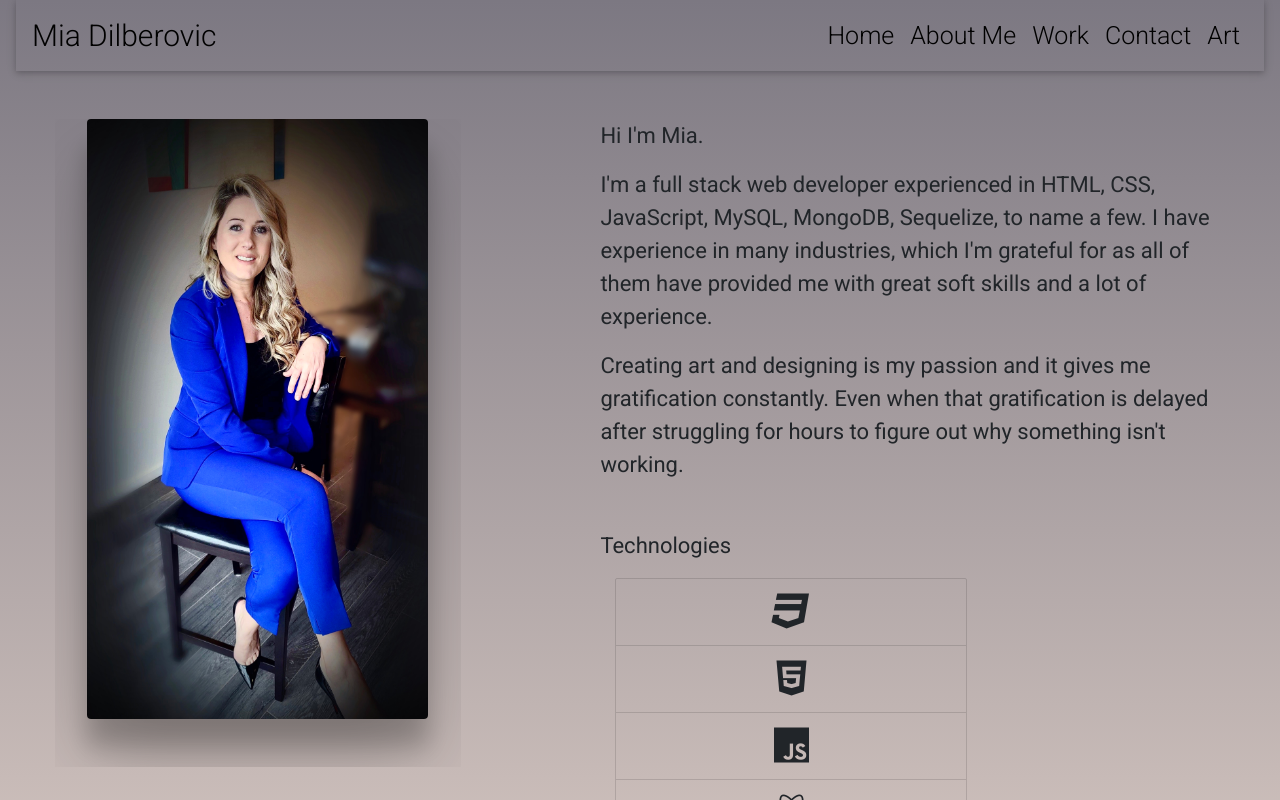
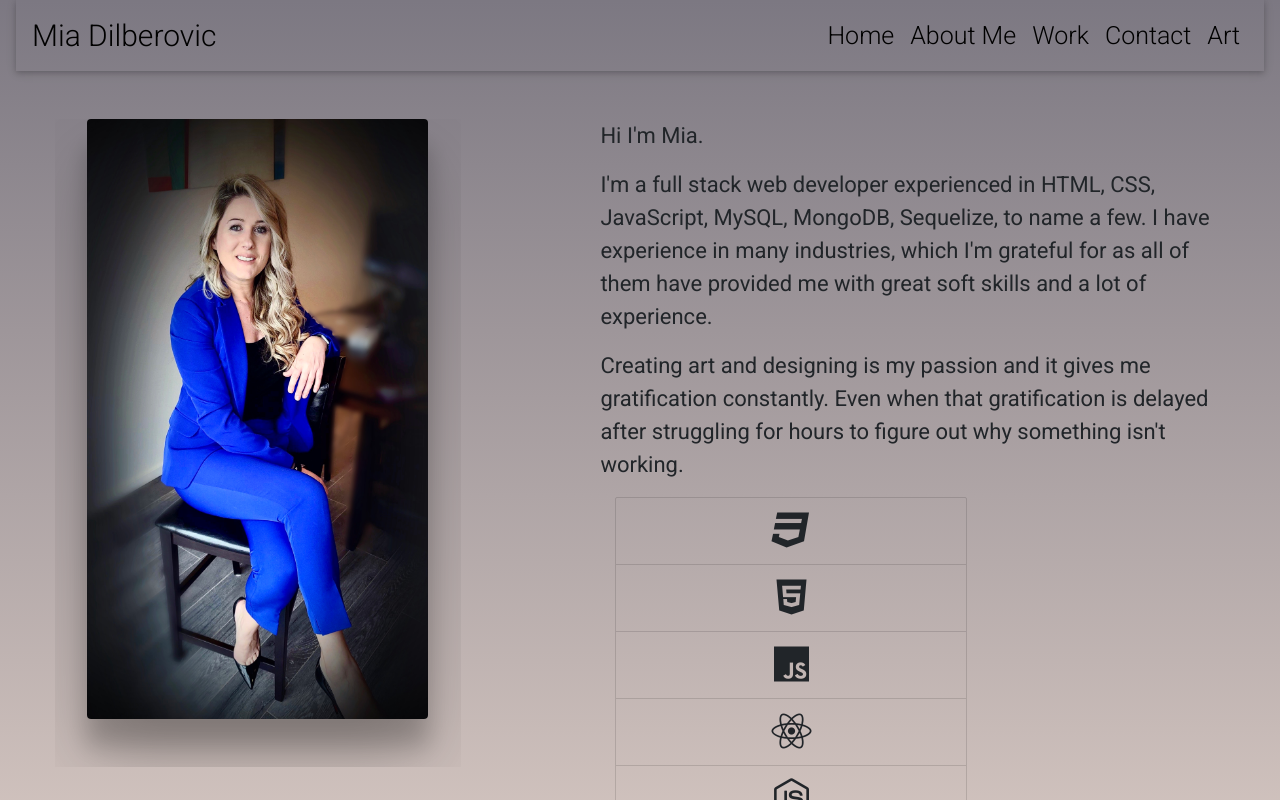
Before and after one commit to Dilberovicka31/portfolio-react, a React (Create React App) app: page /about in a window 1280 px wide. Shown: the top 800 px of the page. Built offline with nearby package versions, Linux system fonts and the light colour scheme.

Commit message:
deleted paragrah from about me page

```diff
--- a/src/components/pages/Aboutme.js
+++ b/src/components/pages/Aboutme.js
@@ -54,12 +54,7 @@ function Aboutme() {
           for hours to figure out why something isn't working.
         </p>
 
-        <p
-          className="font-weight-bolder animated slideInUp mt-5"
-          style={{ fontSize: "22px" }}
-        >
-          Technologies
-        </p>
+
 
         <MDBContainer className="mb-5 animated slideInUp" >
           <MDBListGroup style={{ width: "22rem" }}>
--- a/src/components/pages/work.css
+++ b/src/components/pages/work.css
@@ -19,3 +19,6 @@ body {
     hsla(23, 66%, 91%, 1) 100%
   );
 }
+a {
+  color: black;
+}
```
